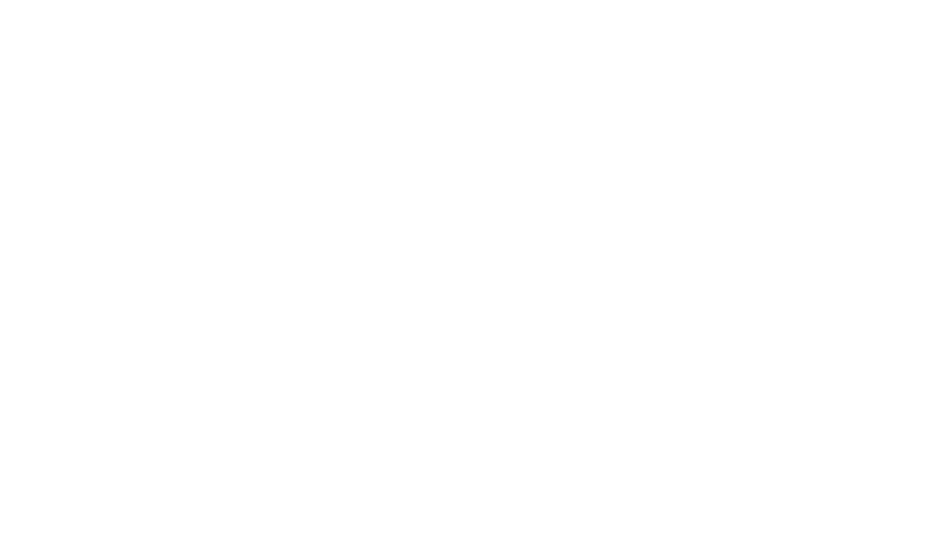
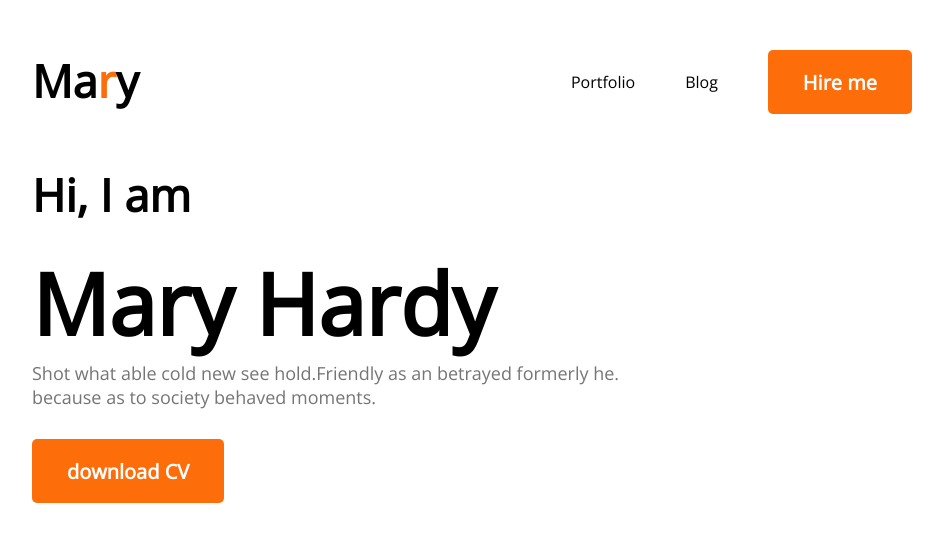
Before and after one commit to Suraiyatithi/developer_portfolio, a plain HTML site: page index.html in a window 1280 px wide. Shown: the whole page, without its empty margins (168-1111 px from the left). Drawn offline with nearby package versions, Linux system fonts and the light colour scheme.

Commit message:
first commit

```diff
--- a/index.html
+++ b/index.html
@@ -6,8 +6,31 @@
     <meta name="viewport" content="width=device-width, initial-scale=1.0">
     <title>Developer portfolio</title>
     <link rel="stylesheet" href="styles/portfolio.css">
+    <link rel="preconnect" href="https://fonts.googleapis.com"><link rel="preconnect" href="https://fonts.gstatic.com" crossorigin><link href="https://fonts.googleapis.com/css2?family=Open+Sans&display=swap" rel="stylesheet">
 </head>
 <body>
 
 </body>
+<header>
+    <nav>
+        <h2 class="nav-title">Ma<span class="text-primary">r</span>y</h2>
+        <ul>
+            <li>Portfolio</li>
+            <li>Blog</li>
+            <li><button class="btn-primary">Hire me</button></li>
+        </ul>
+    </nav>
+    <!-- HEADER BANNER -->
+    <div class="banner">
+        <div>
+            <h3 class="banner-sub">Hi, I am</h3>
+            <h1 class="banner-title">Mary Hardy</h1>
+            <p class="banner-description">Shot what able cold new see hold.Friendly as an betrayed formerly he.
+                <br> because as to society behaved moments.</p>
+        <button class="btn-primary">download CV</button>
+            </div>
+    </div>
+</header>
+<main></main>
+<footer></footer>
 </html>
--- a/styles/portfolio.css
+++ b/styles/portfolio.css
@@ -0,0 +1,60 @@
+*{
+    margin: 0;
+    font-family: 'Open Sans', sans-serif;
+}
+.btn-primary{
+    color: #FFFFFF;
+    font-weight: 700;
+    font-size: 20PX;
+
+    height: 64px;
+    border-radius: 5px;
+    background-color: #fd6e0a;
+    border: 0;
+    padding: 18px 35px;
+
+}
+/* header and navigation styles */
+nav{
+    display: flex;
+    justify-content: space-between;
+    margin: 50px 200px;
+}
+
+.nav-title{
+    font-weight: 800;
+    font-size: 45px;
+}
+nav ul{
+    display: flex;
+    align-items: center;
+}
+nav li{
+    list-style: none;
+    margin-left: 50px;
+}
+.text-primary{
+    color: #fd6e0a;
+}
+/* banner style */
+.banner{
+
+    margin: 0 200px;
+    display: flex;
+    align-items: center;
+}
+.banner-title{
+    font-weight: 700;
+    font-size: 85px;
+
+}
+.banner-sub{
+    font-weight: 600;
+    font-size: 45px;
+    margin-bottom: 20px;
+}
+.banner-description{
+    color: #757575;
+    font-size: 18px;
+    margin-bottom: 30px;
+}
```
